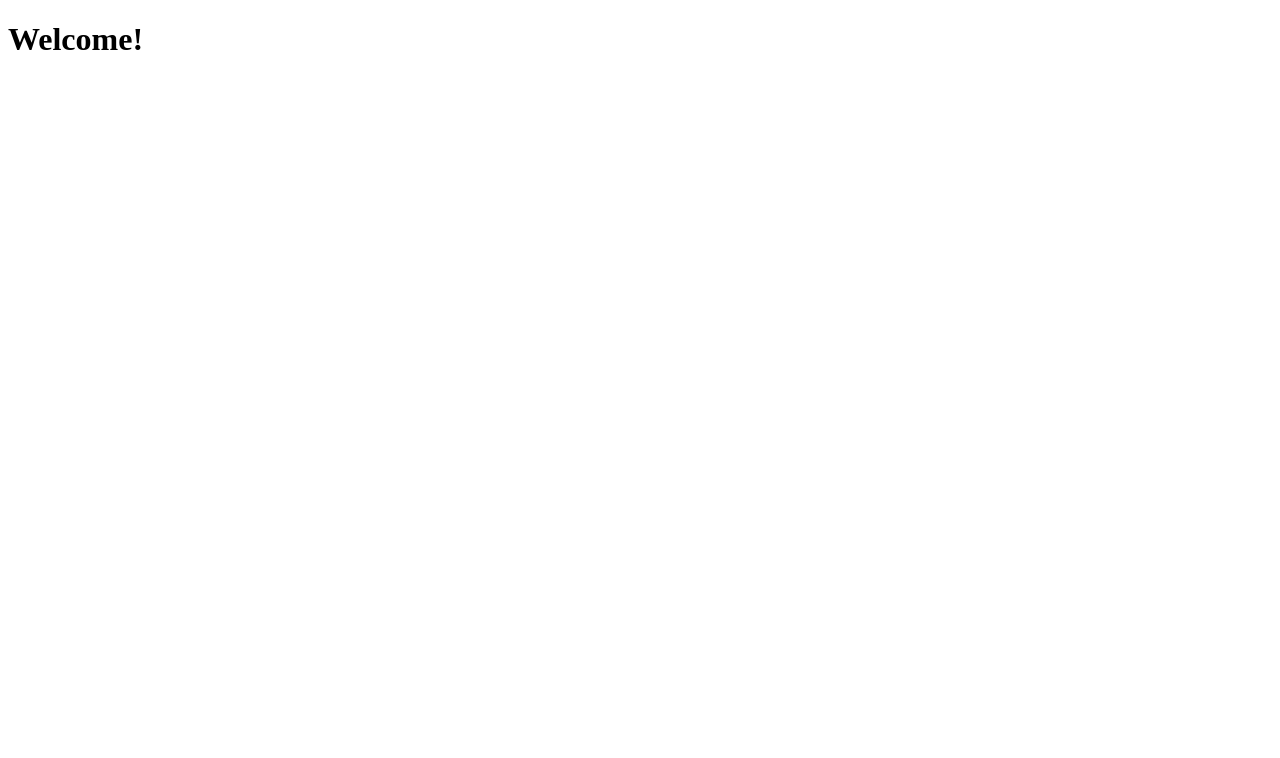
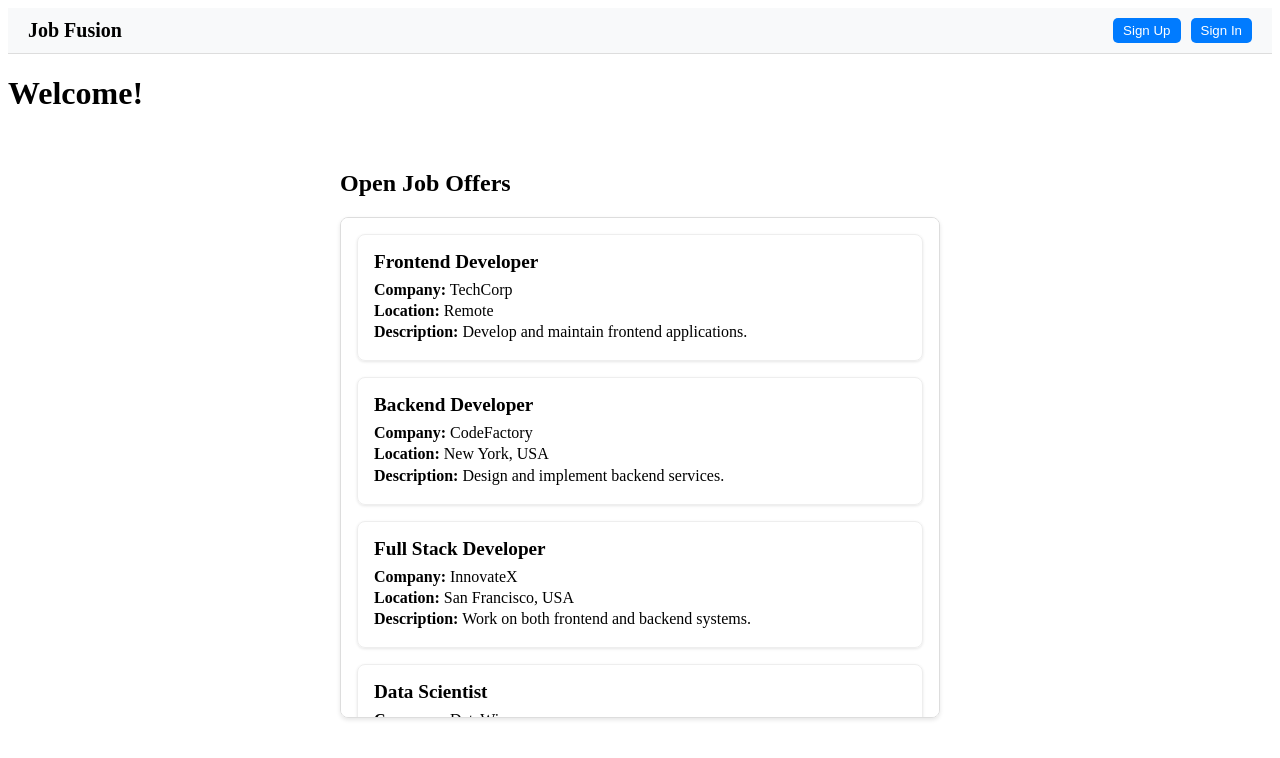
Before and after one commit to mo-hamedaziz/job-fusion-ui, an Angular app: page /welcome in a window 1280 px wide. Shown: the top 758 px of the page. Built offline with nearby package versions, Linux system fonts and the light colour scheme.

Commit message:
Injected job offers

```diff
--- a/src/app/app.component.html
+++ b/src/app/app.component.html
@@ -1 +1,3 @@
-<h1>Welcome!</h1>
+<app-navbar></app-navbar>
+
+<router-outlet></router-outlet>
--- a/src/app/app.module.ts
+++ b/src/app/app.module.ts
@@ -4,11 +4,15 @@ import { BrowserModule } from '@angular/platform-browser';
 import { AppRoutingModule } from './app-routing.module';
 import { AppComponent } from './app.component';
 import { WelcomePageComponent } from './pages/welcome-page/welcome-page.component';
+import { NavbarComponent } from './components/navbar/navbar.component';
+import { JobOffersComponent } from './components/job-offers/job-offers.component';
 
 @NgModule({
   declarations: [
     AppComponent,
-    WelcomePageComponent
+    WelcomePageComponent,
+    NavbarComponent,
+    JobOffersComponent
   ],
   imports: [
     BrowserModule,
--- a/src/app/pages/welcome-page/welcome-page.component.html
+++ b/src/app/pages/welcome-page/welcome-page.component.html
@@ -1 +1,2 @@
-<p>welcome-page works!</p>
+<h1>Welcome!</h1>
+<app-job-offers></app-job-offers>
```
